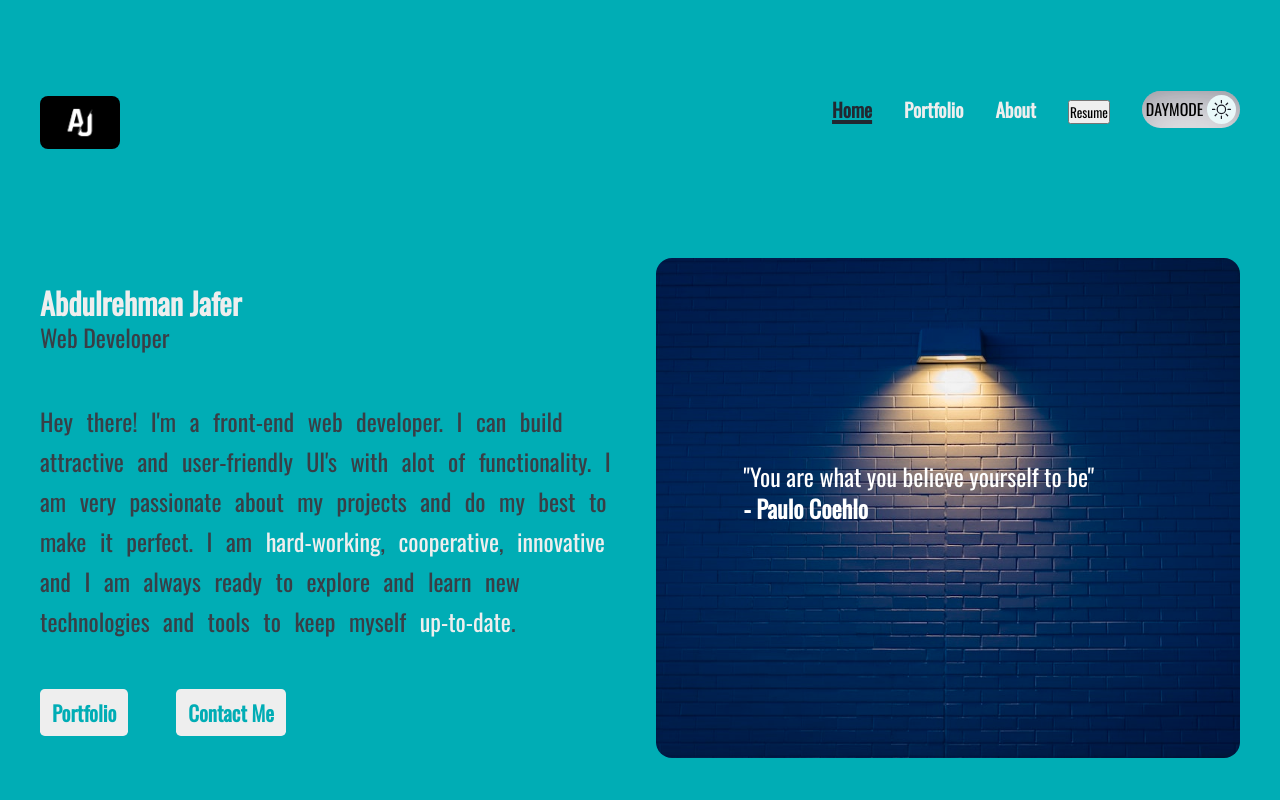
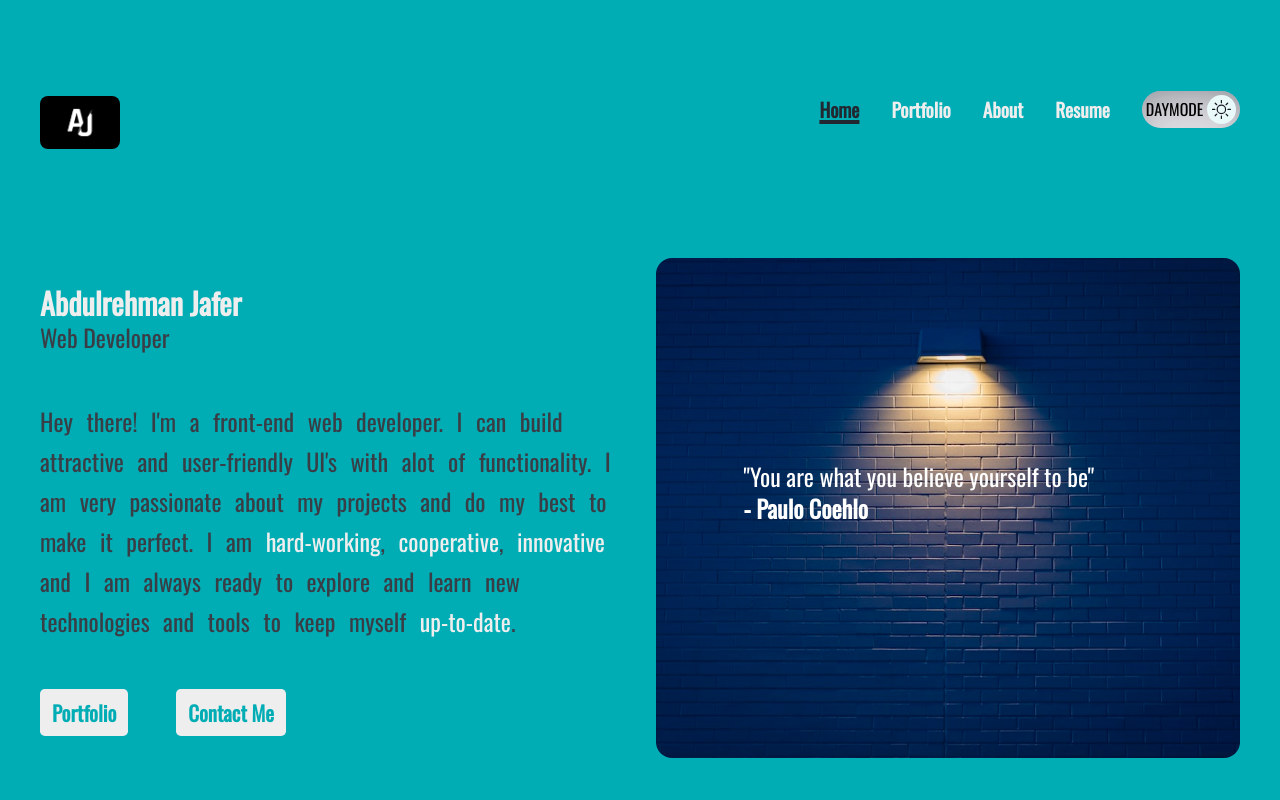
Before and after one commit to Abdulrehman-Jafer/My-Portfolio, a React (Vite) app: page / in a window 1280 px wide. Shown: the top 800 px of the page. Built offline with nearby package versions, Linux system fonts and the light colour scheme.

Commit message:
updated resume button style

```diff
--- a/src/Components/Navbar.tsx
+++ b/src/Components/Navbar.tsx
@@ -23,10 +23,9 @@ const Navbar = () => {
                  hover:scale-[1.02] hover:text-third`} to={"/about"}>
                     About
                 </Link>
-                <Link className={`${currentPath.pathname === "/resume" ? "text-third dark:text-darkthird underline decoration-4" : "text-primary dark:text-darkprimary scale-[1]"} hover:scale-[1.02] hover:text-slate-400`}
-                    to={""} download={Resume}  >
-                    <button onClick={() => window.open(Resume)}>Resume</button>
-                </Link>
+                <button onClick={() => window.open(Resume)} className=" bg-none text-[1.2rem] mediaFont noBackground noBorder font-semibold decoration-4 text-primary dark:text-darkprimary hover:text-third hover:scale-[1.02">
+                    Resume
+                 </button>
                 <Theme />
             </section>
         </main>
```
